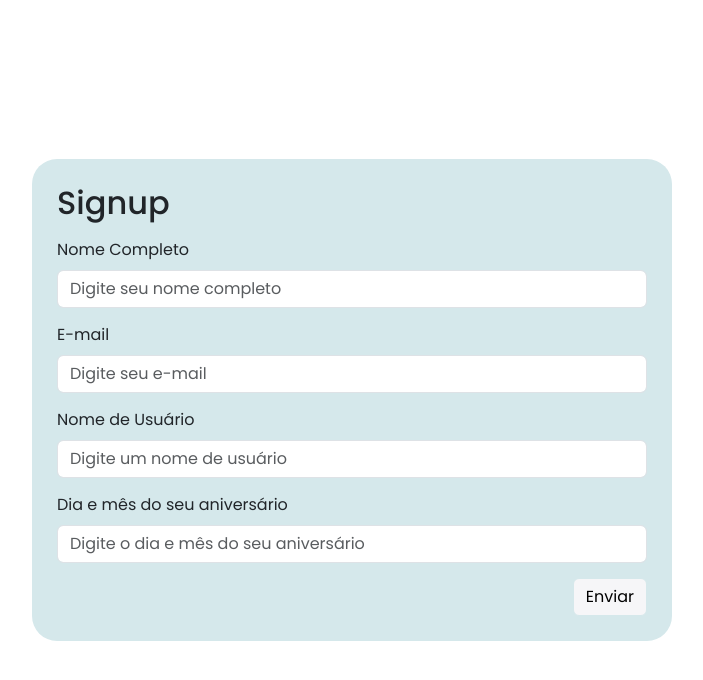
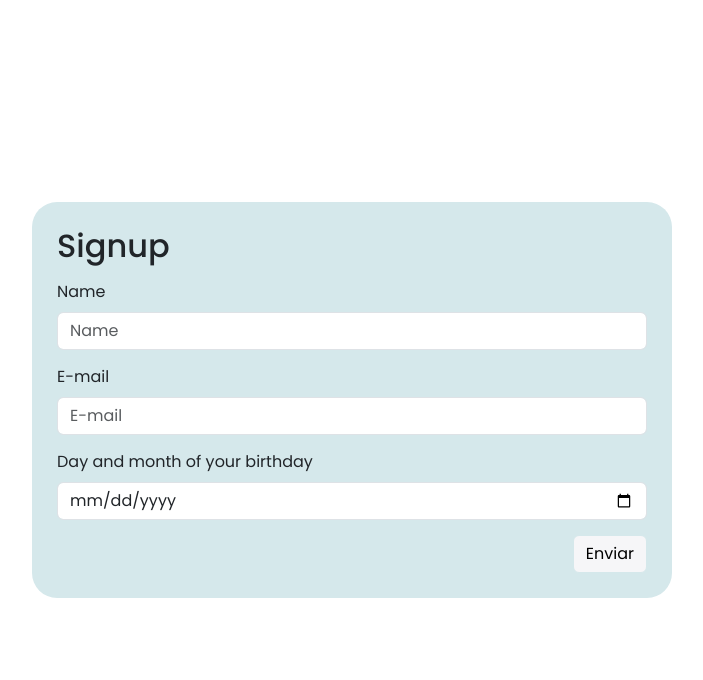
Before and after one commit to nestorjunior/list.me, a React (Vite) app: page /signup in a window 1280 px wide. Shown: the top 680 px of the page, without its empty margins (288-991 px from the left). Built offline with nearby package versions, Linux system fonts and the light colour scheme.

Commit message:
feat: create component Info + Include link page Signup nav

```diff
--- a/src/components/Navbar/Navbar.scss
+++ b/src/components/Navbar/Navbar.scss
@@ -2,5 +2,15 @@
   background: var(--white-100);
 	a {
 		color: var(--gray-500)!important;
+
+		&:hover {
+			svg {
+				transform: scale(1.2);
+			}
+		}
+	}
+
+	svg {
+		transition: all .2s ease-in-out;
 	}
 }
--- a/src/components/Navbar/Navbar.tsx
+++ b/src/components/Navbar/Navbar.tsx
@@ -1,14 +1,17 @@
 import { CircleChevron } from '../CircleChevron/CircleChevron';
-import './Navbar.scss'
+import './Navbar.scss';
 
-export function Navbar () {
+export function Navbar() {
   return (
-		<nav className='wbox-navbar navbar'>
-			<div className='container-fluid'>
-				<a href='/login' className='nav-link ms-auto'>
-					 <CircleChevron /> Login
-				</a>
-			</div>
-		</nav>
+    <nav className='wbox-navbar navbar'>
+      <div className='container-fluid d-flex justify-content-end'>
+        <a href='/login' className='nav-link'>
+          <CircleChevron /> Login
+        </a>
+        <a href='/signup' className='nav-link ms-3'>
+          <CircleChevron /> Signup
+        </a>
+      </div>
+    </nav>
   );
-};
+}
--- a/src/components/Signup/Signup.tsx
+++ b/src/components/Signup/Signup.tsx
@@ -1,3 +1,4 @@
+import { OverlayTrigger, Tooltip } from "react-bootstrap"
 
 export function Signup() {
 	return(
@@ -5,12 +6,12 @@ export function Signup() {
 			 <div className="d-flex justify-content-center align-items-center vh-100 login-wb">
 				<form className="w-50">
 					<h2 style={{marginBottom: '15px'}}>Signup</h2>
-					<div className="formFullName">
-						<label className='form-label'>Nome Completo</label>
+					<div className="formNameUser">
+						<label className='form-label'>Name</label>
 						<input
 							className='form-control'
 							type="text"
-							placeholder="Digite seu nome completo"
+							placeholder="Name"
 							required
 							style={{marginBottom: '15px'}}
 						/>
@@ -21,28 +22,22 @@ export function Signup() {
 						<input
 							className='form-control'
 							type="mail"
-							placeholder="Digite seu e-mail"
+							placeholder="E-mail"
 							required
 							style={{marginBottom: '15px'}}
 						/>
 					</div>
 
-					<div className="formFullName">
-						<label className='form-label'>Nome de Usuário</label>
+					<div className="formBirthdayUser">
+						<OverlayTrigger
+							placement="right"
+							overlay={<Tooltip>Just observation</Tooltip>}
+						>
+							<label className='form-label'>Day and month of your birthday</label>
+						</OverlayTrigger>
 						<input
 							className='form-control'
-							type="text"
-							placeholder="Digite um nome de usuário"
-							required
-							style={{marginBottom: '15px'}}
-						/>
-					</div>
-
-					<div className="formFullName">
-						<label className='form-label'>Dia e mês do seu aniversário</label>
-						<input
-							className='form-control'
-							type="text"
+							type="date"
 							placeholder="Digite o dia e mês do seu aniversário"
 							required
 							style={{marginBottom: '15px'}}
```
Also changed, not shown: src/components/Info/Info.tsx (added, +8 -0 lines).
